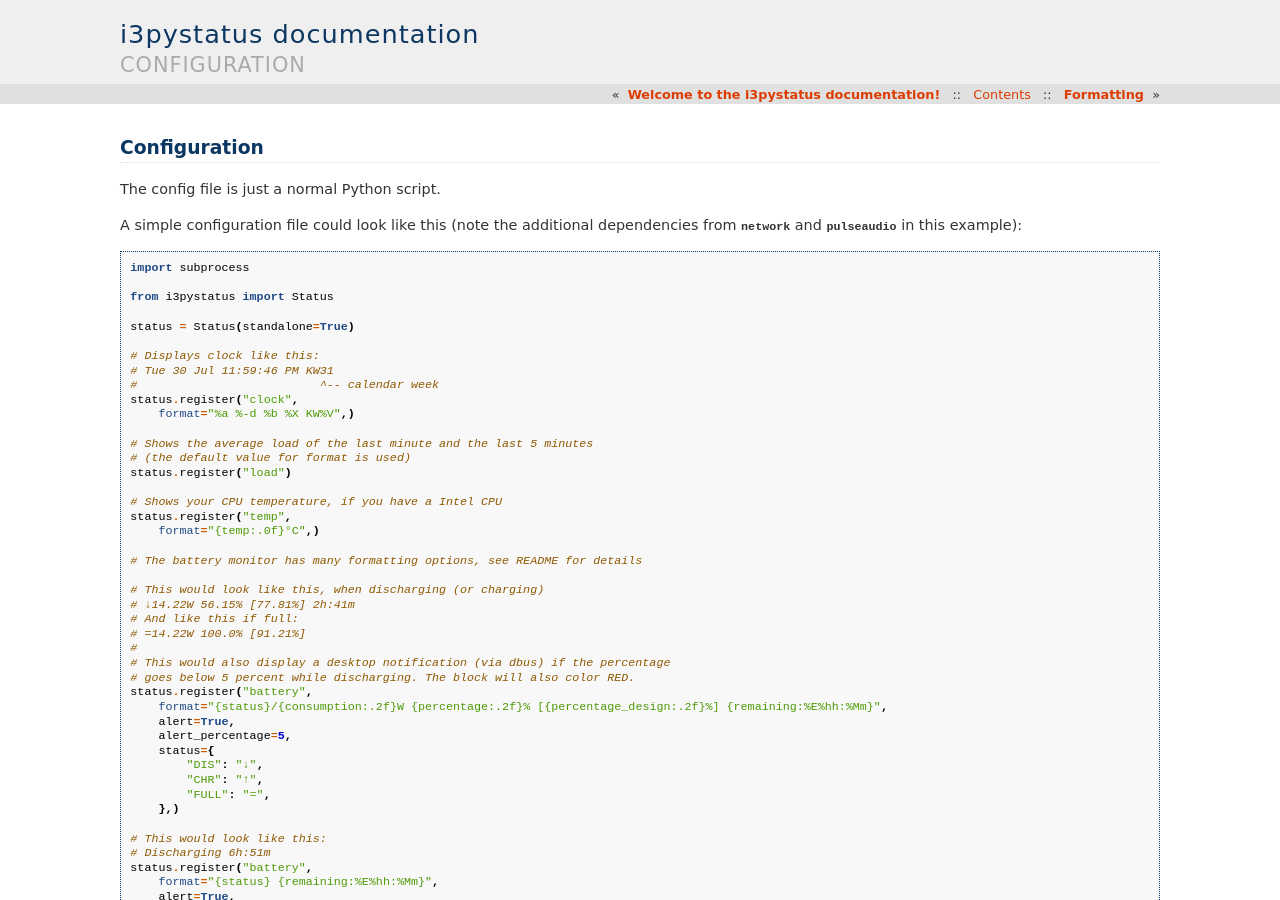
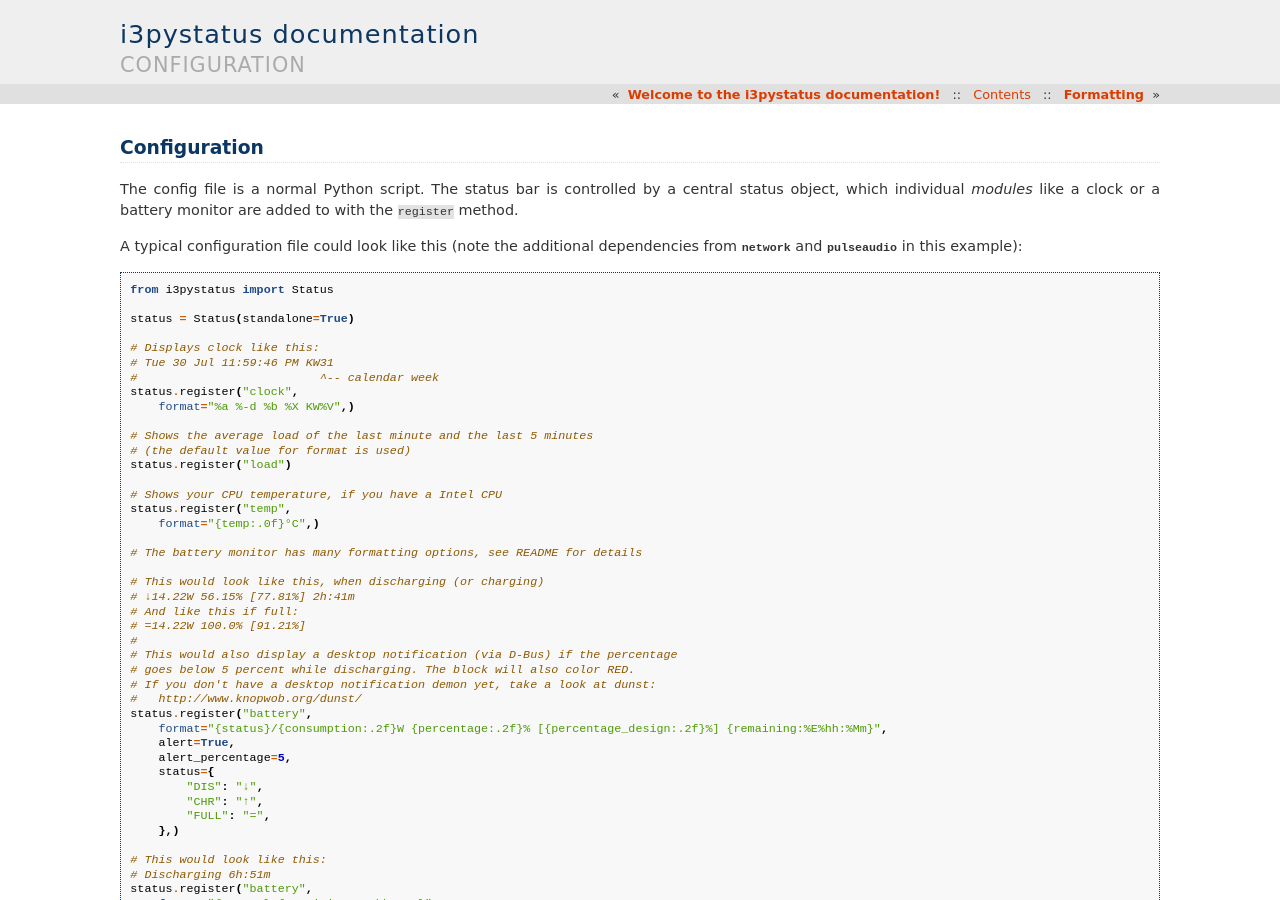
Before and after one commit to enkore/i3pystatus, a Sphinx documentation site: the page built from docs/configuration.rst, in a window 1280 px wide and 900 px high. Built offline with Sphinx 7.4.7, drawn with Linux system fonts in a browser that asks for light colours; cross-references to code outside the pages are shown as plain code.

Commit message:
Update configuration.rst

```diff
--- a/docs/configuration.rst
+++ b/docs/configuration.rst
@@ -1,15 +1,15 @@
 Configuration
 =============
 
-The config file is just a normal Python script.
+The config file is a normal Python script. The status bar is controlled by a central
+status object, which individual *modules* like a clock or a battery monitor are added to
+with the :py:`register` method.
 
-A simple configuration file could look like this (note the additional
+A typical configuration file could look like this (note the additional
 dependencies from :py:mod:`.network` and :py:mod:`.pulseaudio` in this
 example):
 
 .. code:: python
-
-    import subprocess
 
     from i3pystatus import Status
 
@@ -36,8 +36,10 @@
     # And like this if full:
     # =14.22W 100.0% [91.21%]
     #
-    # This would also display a desktop notification (via dbus) if the percentage
+    # This would also display a desktop notification (via D-Bus) if the percentage
     # goes below 5 percent while discharging. The block will also color RED.
+    # If you don't have a desktop notification demon yet, take a look at dunst:
+    #   http://www.knopwob.org/dunst/
     status.register("battery",
         format="{status}/{consumption:.2f}W {percentage:.2f}% [{percentage_design:.2f}%] {remaining:%E%hh:%Mm}",
         alert=True,
```
